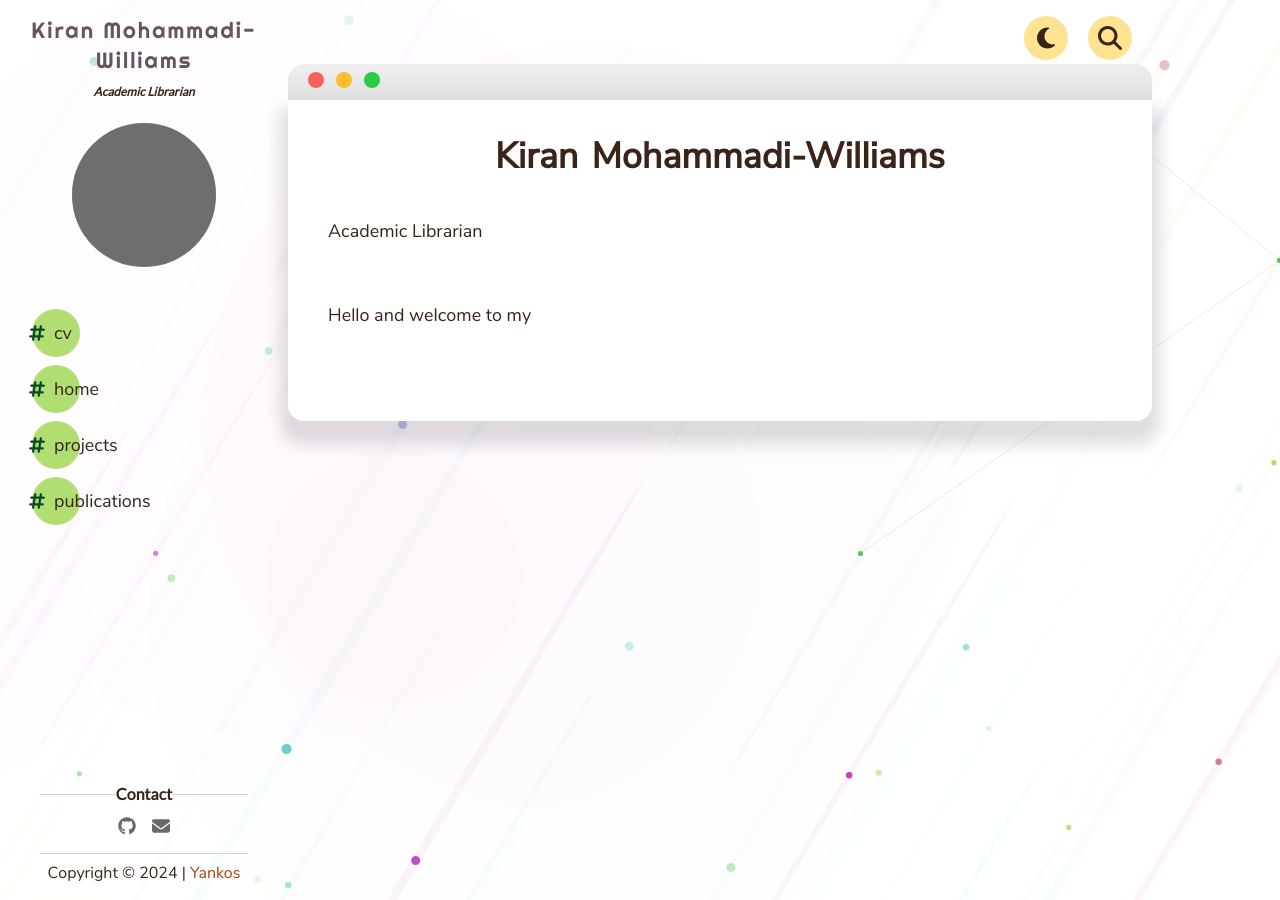
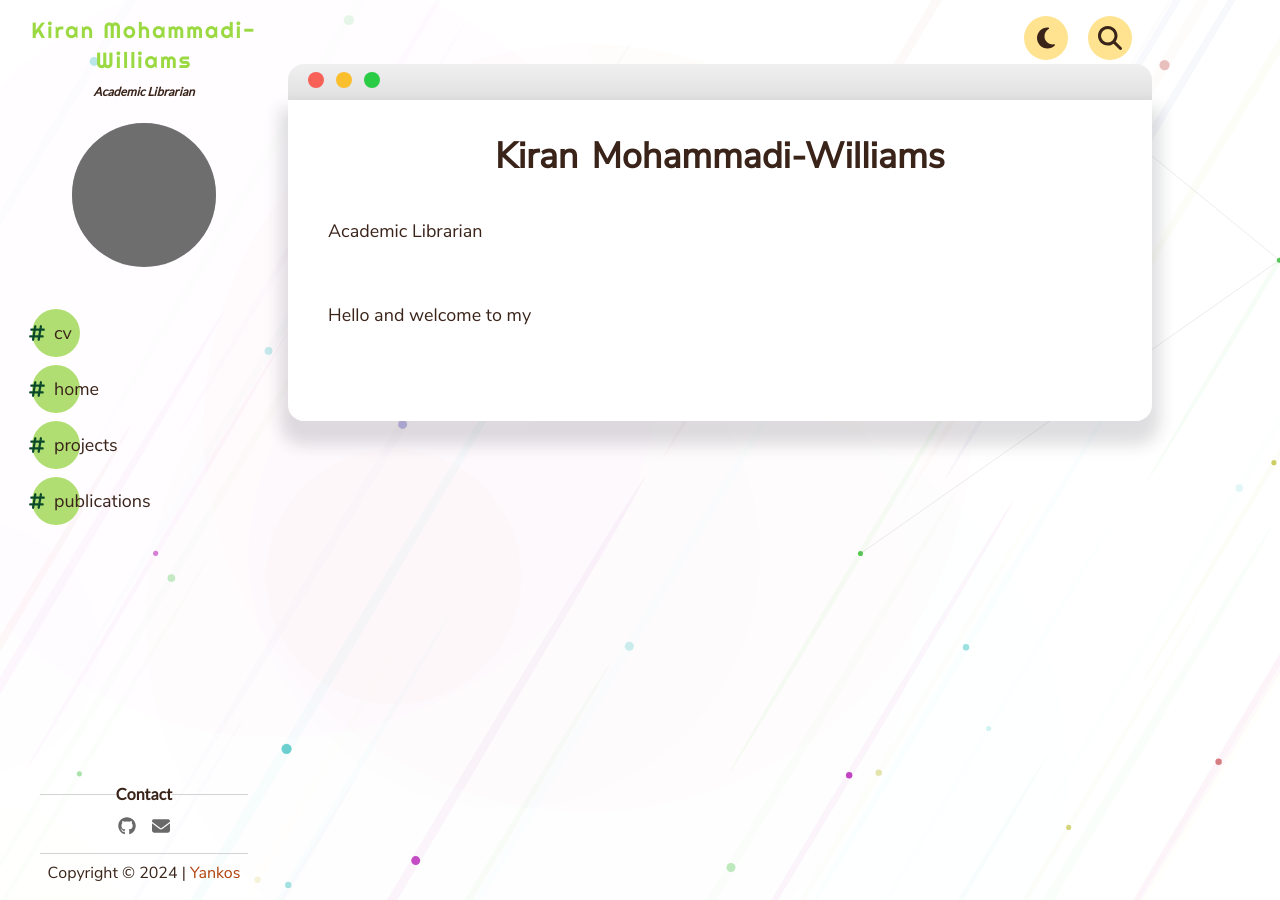
Before and after one commit to kam535/vigilant-barnacle, a Jekyll site: the page built from _pages/projects.md, in a window 1280 px wide. Built offline with Jekyll 4.4.1, drawn with Linux system fonts in a browser that asks for light colours; grey boxes are pictures that could not be loaded.

Commit message:
Update sidebar.scss

```diff
--- a/_sass/sidebar.scss
+++ b/_sass/sidebar.scss
@@ -261,7 +261,7 @@
 
   img, mark { transition:.5s ease; }
   mark {
-    color:$color-wenge;
+    color:#9BD942;
     word-break:break-word;
   }
 
@@ -278,7 +278,7 @@
 
   &:hover {
     mark {
-      color:$color-rose;
+      color:#064223;
       margin-left:40px;
     }
     img {
```
